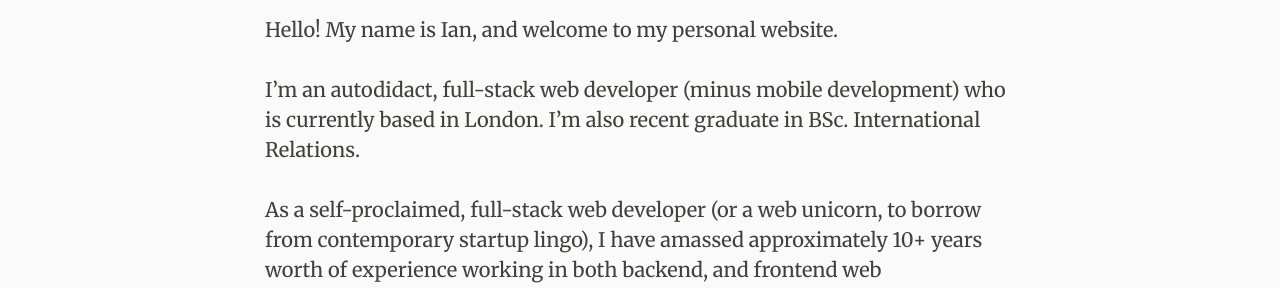
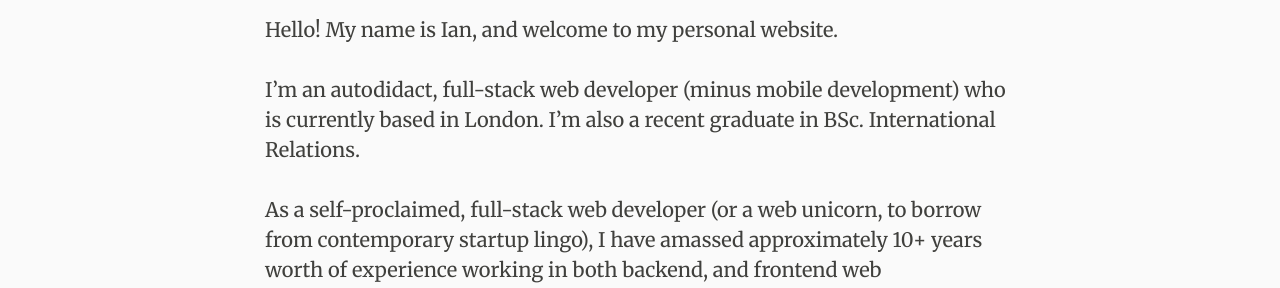
Before and after one commit to MrSaints/www-jekyll.fyianlai.com, a Jekyll site: the page built from about/index.md, in a window 1280 px wide. Shown: the part 345-633 px from the top of the page. Built offline with Jekyll 4.4.1, drawn with Linux system fonts in a browser that asks for light colours; nearby versions of some CDN libraries.

```diff
--- a/about/index.md
+++ b/about/index.md
@@ -5,7 +5,7 @@ layout: single
 
 Hello! My name is Ian, and welcome to my personal website.
 
-I'm an autodidact, full-stack web developer (minus mobile development) who is currently based in London. I'm also recent graduate in BSc. International Relations.
+I'm an autodidact, full-stack web developer (minus mobile development) who is currently based in London. I'm also a recent graduate in BSc. International Relations.
 
 As a self-proclaimed, full-stack web developer (or a web unicorn, to borrow from contemporary startup lingo), I have amassed approximately 10+ years worth of experience working in both backend, and frontend web development.
 
```
